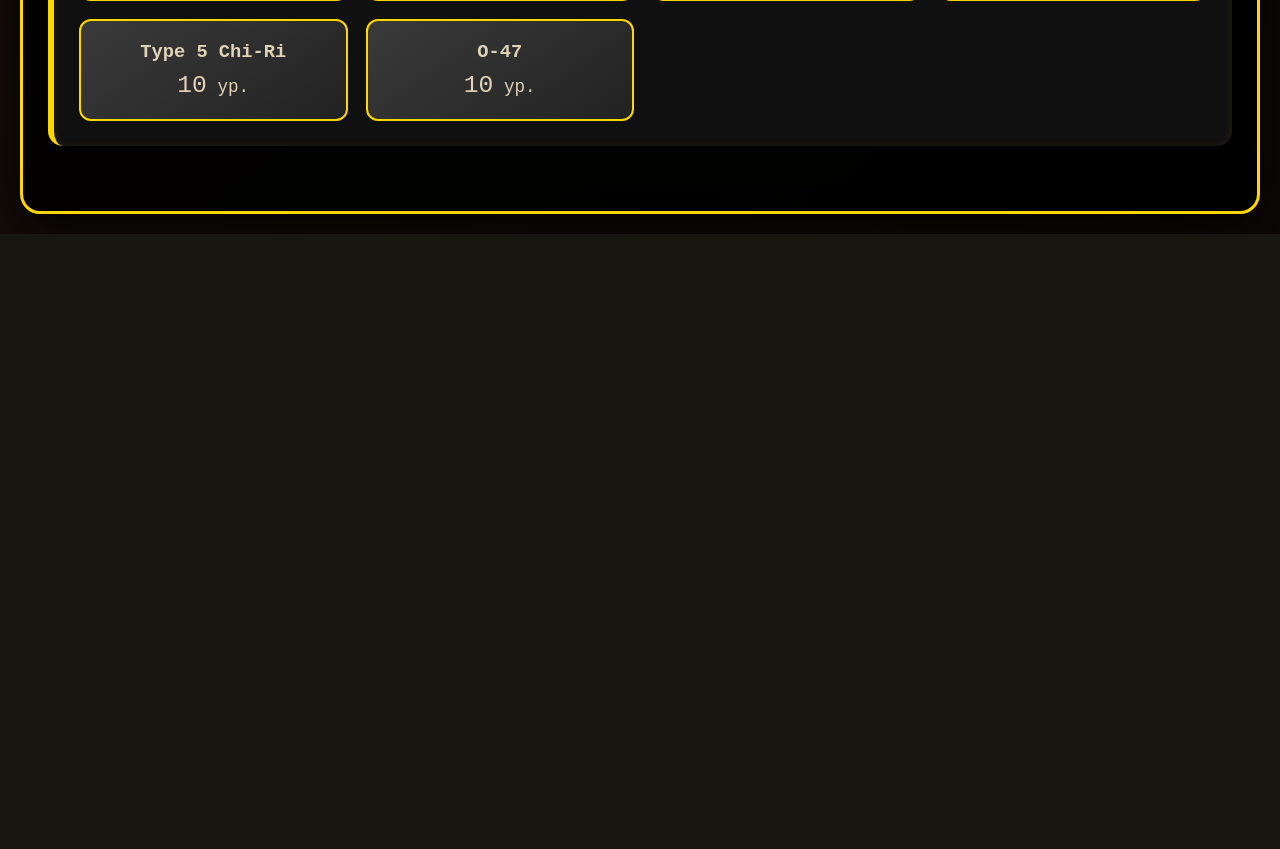
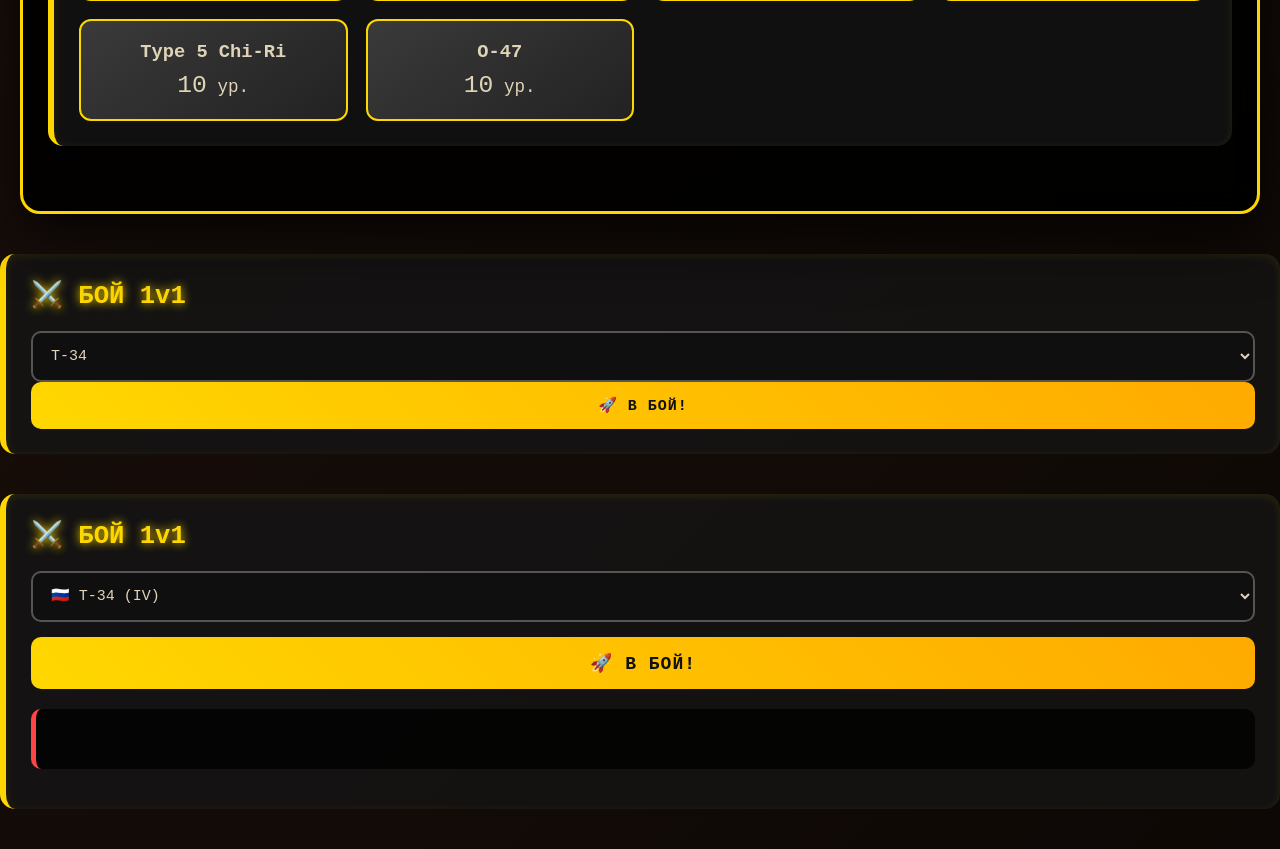
Before and after one commit to lCatapl/-3AnUCKU_TAHKUCTA, a Flask app: template templates/index.html in a window 1280 px wide. Shown: the part 2815-3664 px from the top of the page. Before the commit the page ends 3049 px from the top, so only its background shows below. Run offline with Flask 3, Linux system fonts and the light colour scheme; the template is opened without the code that fills it, so the values that code supplies are empty.

Commit message:
Update index.html

```diff
--- a/templates/index.html
+++ b/templates/index.html
@@ -51,6 +51,37 @@
     </div>
 </div>
 
+<!-- В секцию каталога -->
+<div class="section">
+    <h2>⚔️ БОЙ 1v1</h2>
+    <select id="battle-tank">
+        <option>Т-34</option>
+        <option>ИС-7</option>
+        <option>Tiger II</option>
+        <option>Maus</option>
+    </select>
+    <button onclick="startBattle()">🚀 В БОЙ!</button>
+    <div id="battle-result"></div>
+</div>
+
+<!-- ⚔️ БОЙ 1v1 ПРОТИВ БОТА ⚔️ -->
+<div class="section">
+    <h2>⚔️ БОЙ 1v1</h2>
+    <div style="display: flex; gap: 15px; align-items: center; flex-wrap: wrap; margin-bottom: 20px;">
+        <select id="battle-tank" style="flex: 1; min-width: 150px;">
+            <option value="Т-34">🇷🇺 Т-34 (IV)</option>
+            <option value="ИС-7">🇷🇺 ИС-7 (X)</option>
+            <option value="Tiger II">🇩🇪 Tiger II (VII)</option>
+            <option value="Maus">🇩🇪 Maus (X)</option>
+            <option value="T29">🇺🇸 T29 (VIII)</option>
+            <option value="AMX 50 120">🇫🇷 AMX 50 120 (VIII)</option>
+        </select>
+        <button onclick="startBattle()" style="padding: 15px 30px; font-size: 18px;">🚀 В БОЙ!</button>
+    </div>
+    <div id="battle-result" style="background: rgba(0,0,0,0.8); padding: 20px; border-radius: 10px; border-left: 5px solid #ff4444; min-height: 60px; display: flex; align-items: center;"></div>
+    <div id="battle-stats" style="margin-top: 15px; font-size: 14px; color: #aaa;"></div>
+</div>
+
 <script src="{{ url_for('static', filename='script.js') }}"></script>
 <link rel="stylesheet" href="{{ url_for('static', filename='style.css') }}">
 {% endblock %}
```
